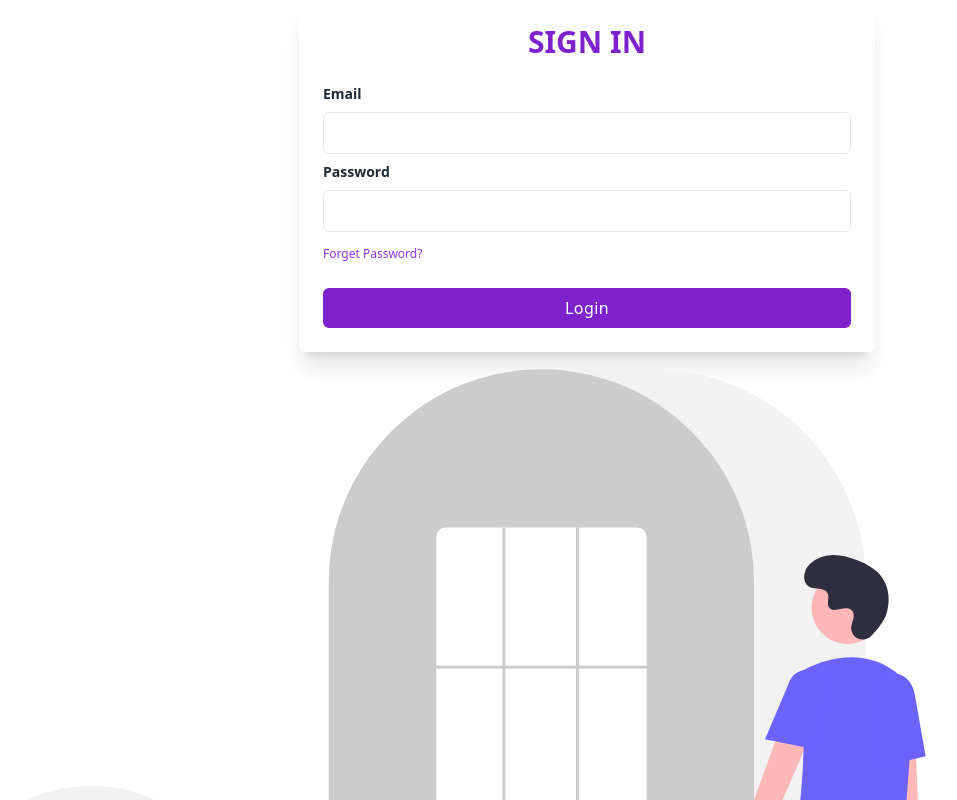
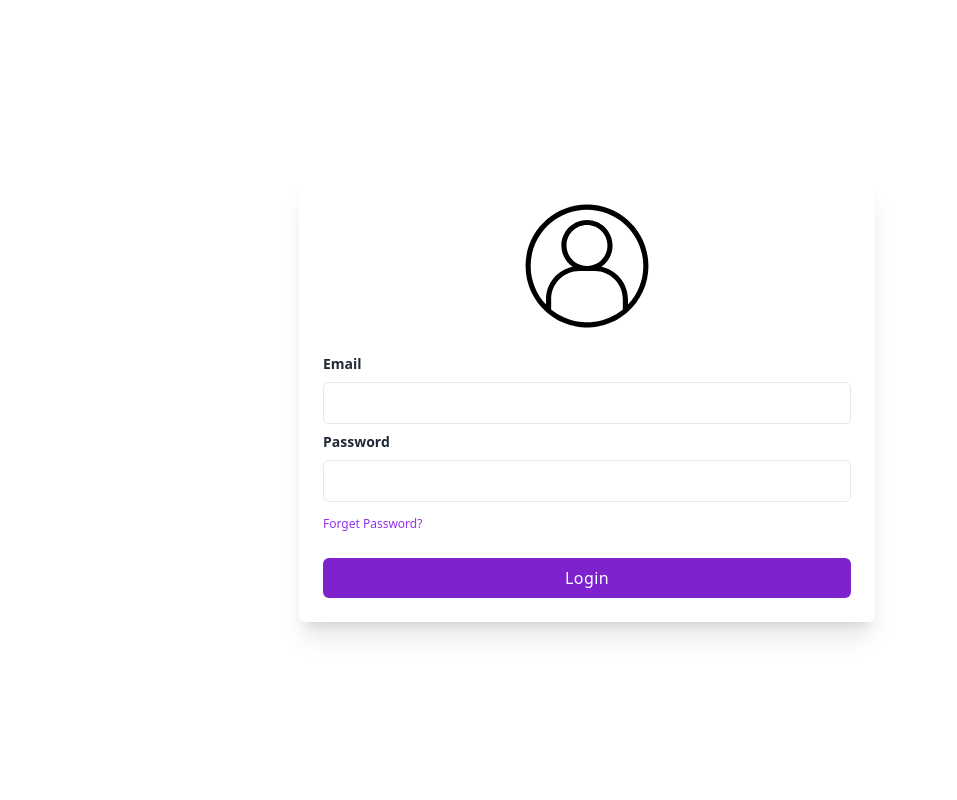
Before and after one commit to iDannyGR/myMovies-app, a React (Create React App) app: page / in a window 1280 px wide. Shown: the top 800 px of the page, without its empty margins (53-1010 px from the left). Built offline with nearby package versions, Linux system fonts and the light colour scheme.

Commit message:
minor fixed

```diff
--- a/src/components/FormLogin/FormLogin.tsx
+++ b/src/components/FormLogin/FormLogin.tsx
@@ -1,12 +1,13 @@
 import React from 'react'
-import loginSideImg from '../../assets/img/loginImg.svg'
+import userLogo from '../../assets/img/user.svg'
+//import loginSideImg from '../../assets/img/loginImg.svg'
 const FornLogin = () => {
   return (
-    <div className="relative flex flex-col justify-center min-h-screen overflow-hidden">
-    <div className="w-full p-6 m-auto bg-white rounded-md shadow-xl lg:max-w-xl">
-        <h1 className="text-3xl font-semibold text-center text-purple-700 uppercase">
-            Sign in
-        </h1>
+    <div className="relative flex flex-row  justify-center min-h-screen overflow-hidden">
+    <div className="w-full  p-6 m-auto bg-white rounded-md shadow-xl lg:max-w-xl">
+    <div className='flex item-center justify-center'>
+    <img src={userLogo} alt="" className='h-32'/>
+    </div>
         <form className="mt-6">
             <div className="mb-2">
                 <label className="block text-sm font-semibold text-gray-800">Email</label>
@@ -30,9 +31,7 @@ const FornLogin = () => {
             </div>
         </form>
     </div>
-    <div>
-    <img src={loginSideImg} alt="" className='"relative flex flex-col justify-center min-h-screen overflow-hidden"'/>
-    </div>
+
 </div>
   )
 }
```
Also changed, not shown: src/assets/img/user.svg.
